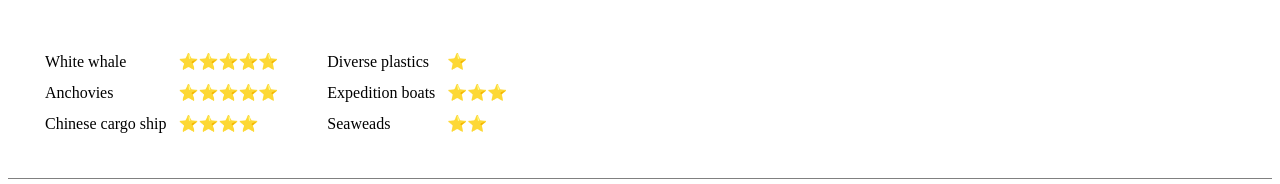
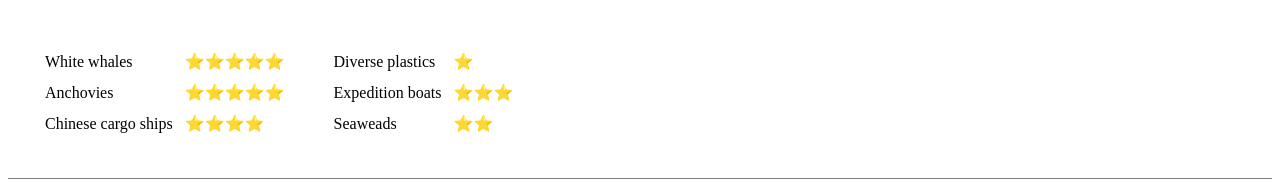
Before and after one commit to sbusbei/I-m-a-Giant-Squid, a plain HTML site: page index.html in a window 1280 px wide. Shown: the part 810-994 px from the top of the page. Drawn offline with Linux system fonts and the light colour scheme.

Commit message:
Update index.html
correcting a couple of typos

```diff
--- a/index.html
+++ b/index.html
@@ -64,7 +64,7 @@
     <td>
       <table cellspacing="10">
         <tr>
-          <td>White whale</td>
+          <td>White whales</td>
           <td>⭐⭐⭐⭐⭐</td>
         </tr>
         <tr>
@@ -72,7 +72,7 @@
           <td>⭐⭐⭐⭐⭐</td>
         </tr>
         <tr>
-          <td>Chinese cargo ship</td>
+          <td>Chinese cargo ships</td>
           <td>⭐⭐⭐⭐</td>
         </tr>
       </table>
```
